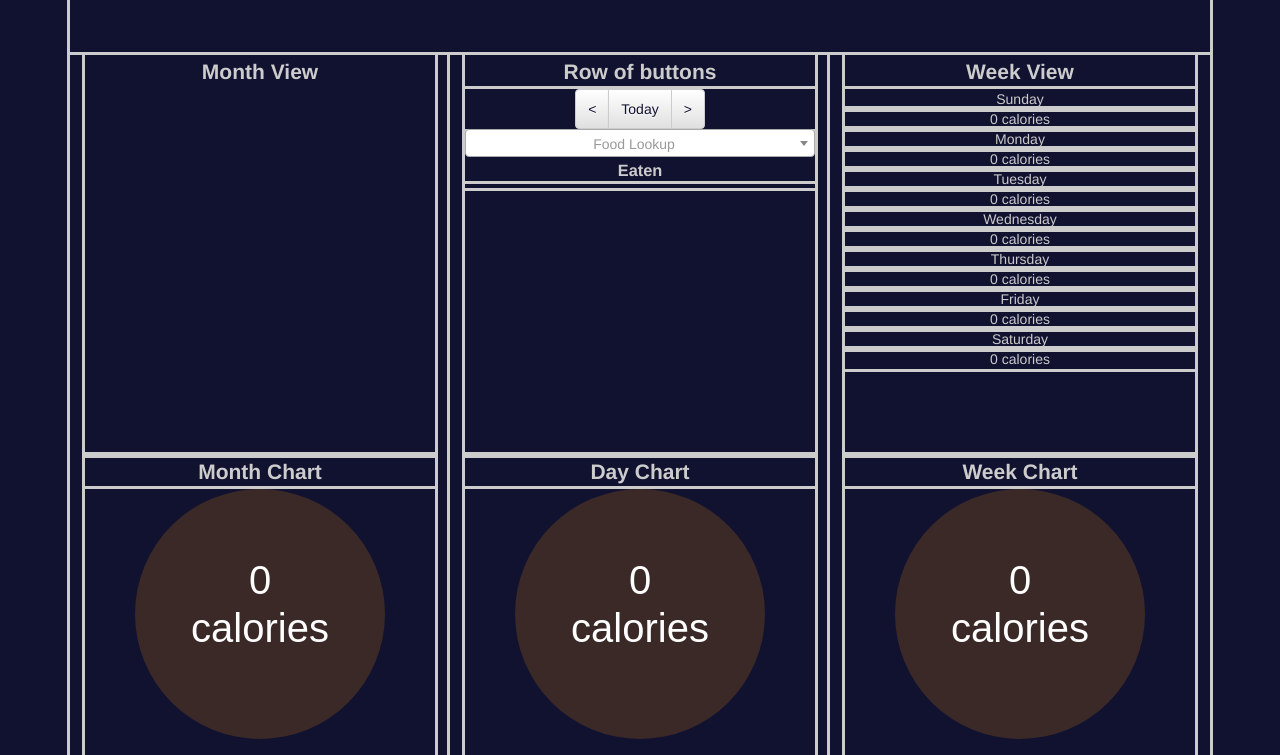
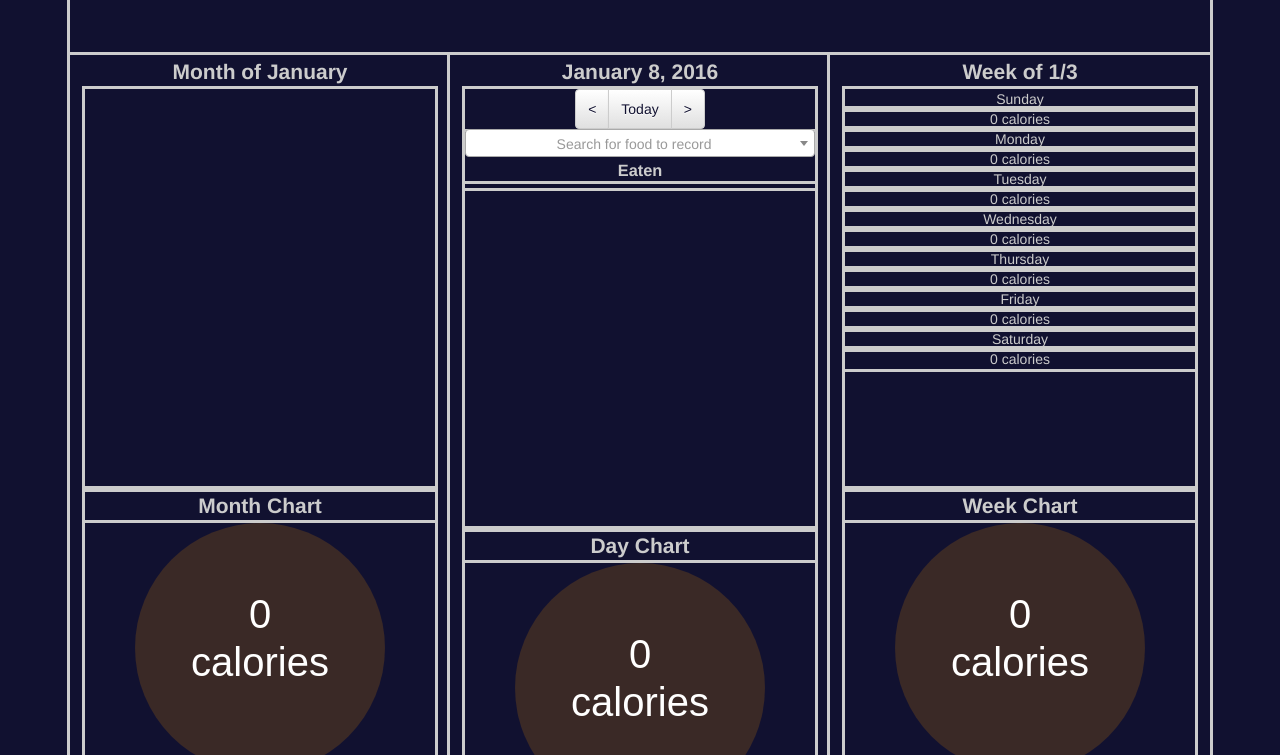
Before and after one commit to cpwhidden/Eat-Well, a plain HTML site: page index.html in a window 1280 px wide. Shown: the part 45-800 px from the top of the page. Drawn offline with nearby package versions, Linux system fonts and the light colour scheme; no server answers.

Commit message:
feat: update section heading when date changes

```diff
--- a/assets/style.css
+++ b/assets/style.css
@@ -61,9 +61,9 @@ h1, h2, h3 {
 }
 
 .time-section {
-	.col-xs-12,
-	.col-sm-6,
-	.col-md-4
+	display: flex;
+	flex-direction: column;
+	flex-wrap: nowrap;
 }
 
 #day-view {
@@ -107,6 +107,10 @@ h1, h2, h3 {
 	background-color: #111130;
 }
 
+.section-heading {
+	text-align: center;
+}
+
 /*#filter-bar {
 	height: 40px;
 }*/
@@ -144,12 +148,12 @@ h1, h2, h3 {
 		flex-direction: column;
 		flex-wrap: wrap;
 	}
-	.time-section {
+	.content-pair {
 		display: flex;
 		flex-direction: row;
 		flex-wrap: wrap;
 	}
-	.time-section > div {
+	.content-pair > div {
 		width: 50%;
 	}
 }
--- a/index.html
+++ b/index.html
@@ -21,13 +21,14 @@
 		</section>
 		<section id="food-consumption" class="prominent-section">
 			<section id="day-section" class="col-xs-12 col-sm-12 col-md-4 time-section">
-				<div id="day-view" class="content-div">
-					<h2>Row of buttons</h2>
+				<h2 id="day-heading" class="section-heading">January 8, 2016</h2>
 				<div id="nav-bar" class="btn-group">
 					<button id="previous-day-button" class="btn btn-default" type="button"><</button>
 					<button id="goto-today-button" class="btn btn-default">Today</button>
 					<button id="next-day-button" class="btn btn-default">></button>
 				</div>
+				<div id="day-section-main" class="content-pair">
+					<div id="day-view" class="content-div">
 						<select id="food-search" class="select2-box" style="width: 100%"> <!-- Select2 Box does not work with CSS width set -->
 						</select>
 						<h3>Eaten</h3>
@@ -44,10 +45,12 @@
 						<div id="day-chart-graphic">
 						</div>
 					</div>
+				</div>
 			</section>
 			<section id="week-section" class="col-xs-12 col-sm-12 col-md-4 time-section">
+				<h2 id="week-heading" class="section-heading">Week of January 2</h2>
+				<div id="week-section-main" class="content-pair">
 					<div id="week-view" class="content-div">
-					<h2>Week View</h2>
 						<div id="week-day-list">
 							<div id="sunday">
 							</div>
@@ -70,14 +73,17 @@
 						<div id="week-chart-graphic">
 						</div>
 					</div>
+				</div>
 			</section>
 			<section id="month-section" class="col-xs-12 col-sm-12 col-md-4 time-section">
+				<h2 id="month-heading" class="section-heading">Month of January</h2>
+				<div id="month-section-main" class="content-pair">
 					<div id="month-view" class="content-div">
-					<h2>Month View</h2>
 					</div>
 					<div id="month-chart" class="content-div">
 						<h2>Month Chart</h2>
 						<div id="month-chart-graphic">
+						</div>
 					</div>
 				</div>
 			</section>
@@ -156,6 +162,7 @@
 		</div>
 	</script>
 	<script src="js/lib/jquery-1.11.3.js"></script>
+	<script src="js/lib/jquery-ui.js"></script>
 	<script src="js/lib/underscore.js"></script>
 	<script src="js/lib/backbone.js"></script>
 	<script src="js/lib/backbone.localStorage.js"></script>
--- a/js/select-init.js
+++ b/js/select-init.js
@@ -37,7 +37,7 @@ $('#food-search').select2({
     },
     cache: true
   },
-  placeholder: 'Food lookup',
+  placeholder: 'Search for food to record',
   escapeMarkup: function (markup) { return markup; }, // let our custom formatter work
   minimumInputLength: 1,
   templateResult: formatFood,
@@ -76,7 +76,7 @@ function formatFood (food) {
 function formatFoodSelection (food) {
   // if (!food.id) return food.text;
   // return food.fields.item_name;
-  return 'Food Lookup';
+  return 'Search for food to record';
 }
 
 function resultRangeForPage(page, rpp) {
--- a/js/views.js
+++ b/js/views.js
@@ -13,6 +13,7 @@ app.AppView = Backbone.View.extend({
 		app.ConsumptionHistory.fetch();
 		this.dayView = new app.DayView();
 		this.weekView = new app.WeekView();
+		this.monthView = new app.MonthView();
 		this.articleListView = new app.ArticleListView();
 		this.recipeListView = new app.RecipeListView();
 		this.dayChartView = new app.ChartView('day-chart-graphic', filteredCollectionForDay);
@@ -22,7 +23,6 @@ app.AppView = Backbone.View.extend({
 	},
 
 	dateChanged : function() {
-		console.log(app.config.get('currentDate'));
 		app.DayFilter.navigate(app.config.get('currentDate').getFullYear() + '/' +
 							  (app.config.get('currentDate').getMonth() + 1) + '/' +
 							  (app.config.get('currentDate').getDate()), {trigger: false});
@@ -32,6 +32,7 @@ app.AppView = Backbone.View.extend({
 	render : function() {
 		this.dayView.render();
 		this.weekView.render();
+		this.monthView.render();
 		this.articleListView.render();
 		this.recipeListView.render();
 		this.dayChartView.update();
@@ -127,16 +128,23 @@ app.FoodSearchView = Backbone.View.extend({
 
 // Month View
 app.MonthView = Backbone.View.extend({
-	el: '#month-view',
+	el: '#month-section',
 
 	initialize : function() {
 		_.bindAll(this, 'render');
+
+		this.$monthHeading = this.$('#month-heading');
+	},
+
+	render : function() {
+		this.$monthHeading.html('Month of ' + $.datepicker.formatDate('MM', app.config.get('currentDate')));
+		return this;
 	}
 });
 
 // Week View
 app.WeekView = Backbone.View.extend({
-	el: '#week-view',
+	el: '#week-section',
 	collection : app.ConsumptionHistory,
 
 	initialize : function() {
@@ -145,13 +153,19 @@ app.WeekView = Backbone.View.extend({
 		this.collection.bind('change', this.render);
 		this.collection.bind('add', this.render);
 
-		this.$weekDayList = $('#week-day-list');
+		this.$weekDayList = this.$('#week-day-list');
+		this.$weekHeading = this.$('#week-heading');
 		this.render();
 	},
 
 	render : function() {
 		// Get dates for all days of currentDate week
 		var dates = this.weekDatesForDate(app.config.get("currentDate"));
+
+		var currentDate = app.config.get('currentDate');
+		var sunday = new Date(currentDate.getTime() - currentDate.getDay() * 86400000);
+		this.$weekHeading.html('Week of ' + $.datepicker.formatDate('m/d', sunday));
+
 		// Find aggregrate calorie info for each day
 		var weekData = dates.map(function(date){
 			return consumptionHistoryForDate(date).reduce(function(previousValue, currentValue) {
@@ -212,11 +226,12 @@ app.WeekView = Backbone.View.extend({
 
 // Day View
 app.DayView = Backbone.View.extend({
-	el: '#day-view',
+	el: '#day-section',
 
 	initialize : function() {
 		_.bindAll(this, 'render');
 		this.$foodList = this.$('#food-list');
+		this.$dayHeading = this.$('#day-heading');
 		this.$previousDay = this.$('#previous-day-button');
 		this.$today = this.$('#goto-today-button');
 		this.$nextDay = this.$('#next-day-button');
@@ -230,7 +245,9 @@ app.DayView = Backbone.View.extend({
 	},
 
 	render : function() {
+		this.$dayHeading.text($.datepicker.formatDate('MM d, yy', app.config.get('currentDate')));
 		this.foodItemList.render();
+		return this;
 	},
 
 	gotoPreviousDay : function() {
@@ -240,7 +257,6 @@ app.DayView = Backbone.View.extend({
 
 	gotoToday : function() {
 		var newDate = new Date();
-		console.log(newDate);
 		app.config.set({currentDate: newDate});
 	},
 
@@ -270,7 +286,6 @@ filteredCollectionForDay = function(collection, date) {
 };
 
 weeksMatch = function(date1, date2) {
-	console.log(date1, date2);
 	return date1.getFullYear() == date2.getFullYear()
 		&& date1.getMonth() == date2.getMonth()
 		&& (date1.getDay() - date2.getDay()) == (date1.getDate() - date2.getDate());
@@ -328,7 +343,7 @@ app.ArticleListView = Backbone.View.extend({
 
 	request : function() {
 		var self = this;
-		$('ul', self.el).html('');
+		$('ul', self.$el).html('');
 		$.getJSON('http://api.nytimes.com/svc/search/v2/articlesearch.json?q=""' +
 			'")&api-key=a40e519f6eef4efd9bdbf97fcec6af22:19:61005771&fq=news_desk:("Food" "Health")', function(data) {
 				$('#articles-attribution').html('<img src="assets/images/poweredby_nytimes_200c.png">');
@@ -421,7 +436,6 @@ app.ChartView = Backbone.View.extend({
 	collection: app.ConsumptionHistory,
 
 	initialize : function(elementID, filter) {
-		console.log('init chart view');
 		_.bindAll(this, 'render', 'update', 'getData', 'width', 'height', 'circleCenterX', 'circleCenterY');
 		this.el = document.getElementById(elementID);
 		this.margin = 50;
@@ -438,19 +452,15 @@ app.ChartView = Backbone.View.extend({
 	render : function() {
 		var data = this.getData();
 		var totalGrams = data.carbohydrates + data.fat + data.protein;
-		console.log('data', data);
 		this.radius = Math.min(this.width() / 2, this.height() / 2);
-		console.log('radius', this.radius);
 		this.circle = this.paper.circle(this.width() / 2, this.height() / 2, this.radius);
 		this.circle.attr({
 			'fill': '#D80',
 			'stroke': '',
 			'opacity': 0.2 + data.calories / this.recommendedCalories / 0.8,
 		});
-		console.log('circle center', this.circleCenterX(), this.circleCenterY());
 		this.text = this.paper.text(this.width() / 2, this.height() / 2 - 10, data.calories.toFixed(0) + '\ncalories');
 		this.text.attr({'font-family' : 'sans-serif', 'font-size' : 40, 'font-weight' : 300, 'fill' : '#fff'});
-		console.log(this.height(), this.radius, this.margin, this.strokeWidth);
 		this.carbohydrates = this.paper.path().attr({
 			'stroke': '#F55',
 			'stroke-width': this.strokeWidth,
@@ -463,7 +473,6 @@ app.ChartView = Backbone.View.extend({
 			'stroke-linecap': 'round',
 			'arc': [this.circleCenterX(), this.circleCenterY(), data.carbohydrates, data.fat , totalGrams, this.radius - this.strokeWidth / 2]
 		});
-		console.log('carbo', this.carbohydrates);
 		this.protein = this.paper.path().attr({
 			'stroke': '#5F5',
 			'stroke-width': this.strokeWidth,
@@ -489,7 +498,6 @@ app.ChartView = Backbone.View.extend({
 	},
 
 	pieArc : function(xCenter, yCenter, preceedingTotal, value, totalValue, radius) {
-		console.log('pieArc params', xCenter, yCenter, preceedingTotal, value, totalValue, radius);
 		var startingDegreeAngle = -90 - 360 * preceedingTotal / totalValue;
 		var degreeAngle = -360 * value / totalValue;
 		var startingRadians = startingDegreeAngle * Math.PI / 180;
@@ -502,18 +510,12 @@ app.ChartView = Backbone.View.extend({
 		} else {
 			var sourceX = xCenter + radius * Math.cos(startingRadians);
 			var sourceY = yCenter + radius * Math.sin(startingRadians);
-			console.log('source x y', sourceX, sourceY);
 			var destinationX = xCenter + radius * Math.cos(startingRadians + radians);
 			var destinationY = yCenter + radius * Math.sin(startingRadians + radians);
-			console.log('destination x y', destinationX, destinationY);
-			console.log(radians);
-			console.log(degreeAngle);
-			console.log(Math.sin(radians));
 			var path = {
 				path: [['M', sourceX, sourceY],
 						['A', radius, radius, 0, ((value / totalValue) > 0.5 ? 1 : 0), 0, destinationX, destinationY]]
 			};
-			console.log('path', path);
 			return path;
 		}
 	},
@@ -547,16 +549,13 @@ app.ChartView = Backbone.View.extend({
 	},
 
 	getData : function() {
-		console.log(app.config.currentDate);
 		var filteredCollection = this.filter(this.collection, app.config.get('currentDate'));
-		console.log('filteredCollection', filteredCollection);
 		var data = filteredCollection.reduce(function(previousValue, currentValue) {
 			return {calories: previousValue.calories + currentValue.get('calories'),
 				carbohydrates: previousValue.carbohydrates + currentValue.get('carbohydrates'),
 				fat: previousValue.fat + currentValue.get('fat'),
 				protein: previousValue.protein + currentValue.get('protein')};
 		}, {calories: 0, carbohydrates: 0, fat: 0, protein: 0});
-		console.log('retrieving data', data);
 		return data;
 	}
 })
```
Lines whose indentation alone changed are shown as unchanged.
